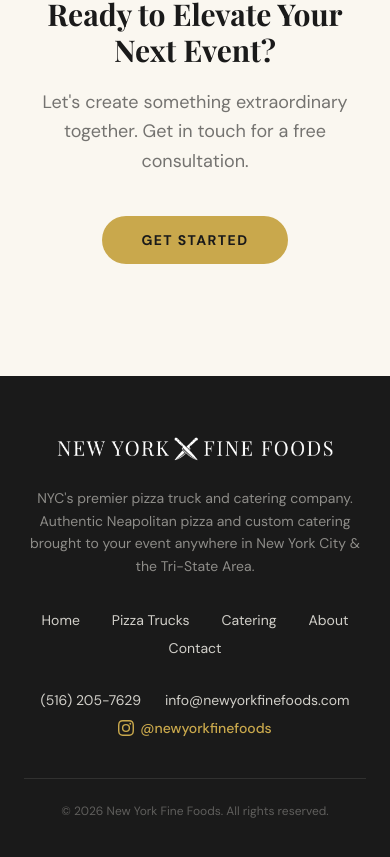
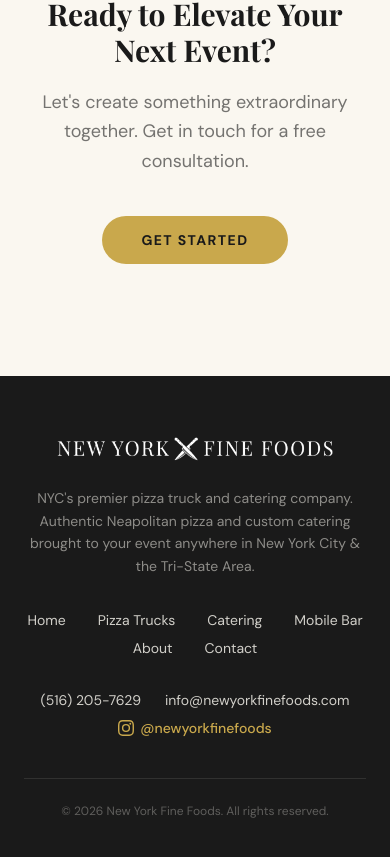
Before and after one commit to hamadgul/newyorkfinefoods, a Next.js app: page / in a window 390 px wide. Shown: the part 5615-6472 px from the top of the page. Built offline with nearby package versions, Linux system fonts and the light colour scheme; no server answers; a web font is replaced by a local one.

Commit message:
feat(nav): add Mobile Bar to navigation and sitemap

```diff
--- a/src/app/sitemap.ts
+++ b/src/app/sitemap.ts
@@ -9,6 +9,7 @@
     { url: `${BASE}/catering`,     priority: 0.8, changeFrequency: 'monthly', lastModified: new Date() },
     { url: `${BASE}/events`,       priority: 0.8, changeFrequency: 'monthly', lastModified: new Date() },
     { url: `${BASE}/pizza-trucks`, priority: 0.8, changeFrequency: 'monthly', lastModified: new Date() },
+    { url: `${BASE}/mobile-bar`,   priority: 0.8, changeFrequency: 'monthly', lastModified: new Date() },
     { url: `${BASE}/about`,        priority: 0.6, changeFrequency: 'monthly', lastModified: new Date() },
     { url: `${BASE}/contact`,      priority: 0.6, changeFrequency: 'monthly', lastModified: new Date() },
     // /blog is excluded while the listing page carries robots: noindex.
--- a/src/lib/constants.ts
+++ b/src/lib/constants.ts
@@ -11,6 +11,7 @@
   { label: "Home", href: "/" },
   { label: "Pizza Trucks", href: "/pizza-trucks" },
   { label: "Catering", href: "/catering" },
+  { label: "Mobile Bar", href: "/mobile-bar" },
   { label: "About", href: "/about" },
   { label: "Contact", href: "/contact" },
 ] as const;
```
